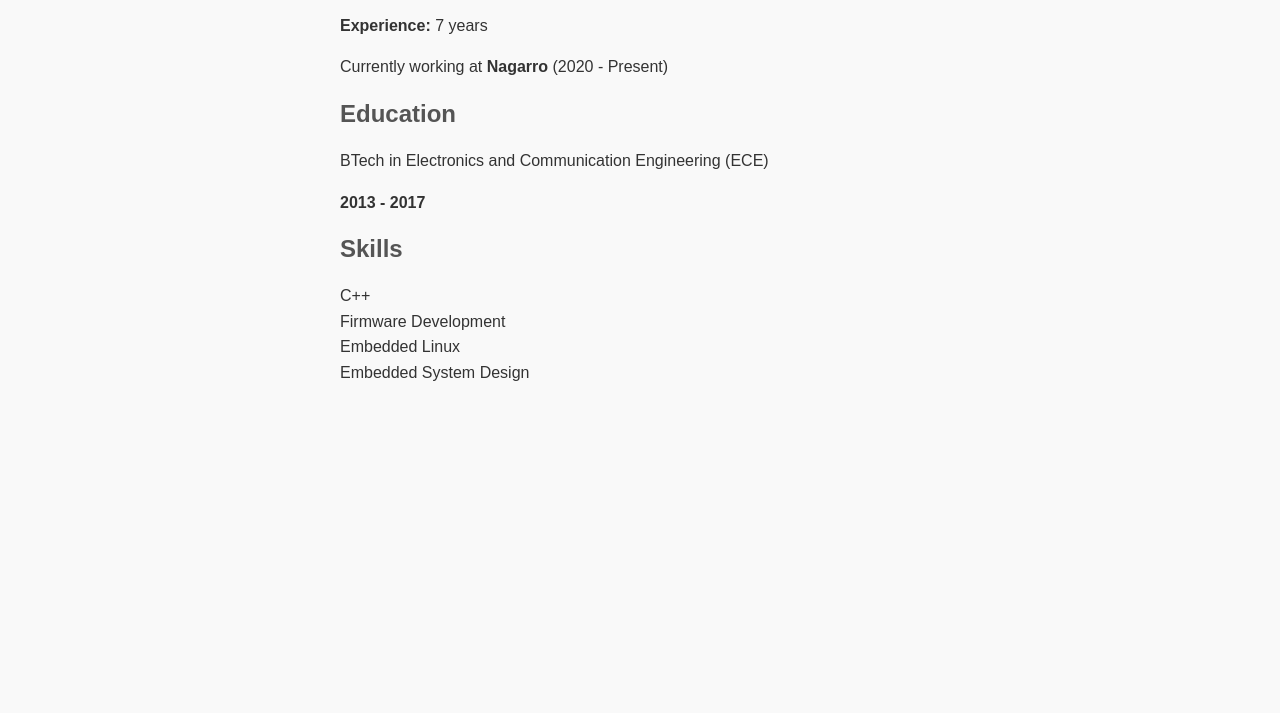
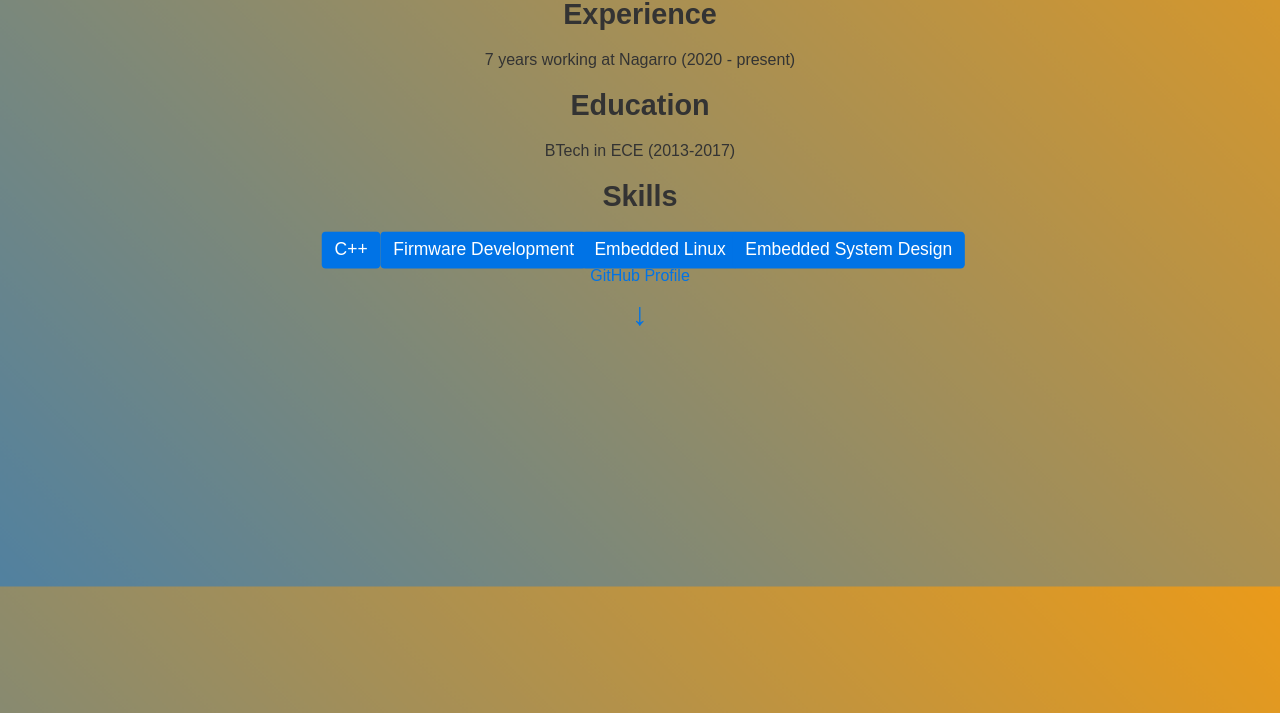
Before and after one commit to devashishmishra90/resume, a plain HTML site: page index.html in a window 1280 px wide. Shown: the part 87-800 px from the top of the page. Drawn offline with Linux system fonts and the light colour scheme.

Commit message:
css added

```diff
--- a/index.html
+++ b/index.html
@@ -3,56 +3,41 @@
   <head>
     <meta charset="UTF-8" />
     <meta name="viewport" content="width=device-width, initial-scale=1.0" />
-    <title>Devashish Mishra - Portfolio</title>
-    <style>
-      body {
-        font-family: Arial, sans-serif;
-        color: #333;
-        max-width: 600px;
-        margin: 0 auto;
-        padding: 20px;
-        background-color: #f9f9f9;
-      }
-      h1 {
-        color: #0073e6;
-      }
-      .section-title {
-        font-size: 1.5em;
-        margin-top: 20px;
-        color: #555;
-      }
-      ul {
-        list-style-type: none;
-        padding: 0;
-      }
-      .content {
-        margin: 10px 0;
-        line-height: 1.6;
-      }
-    </style>
+    <title>Devashish Mishra Portfolio</title>
+    <link rel="stylesheet" href="styles.css" />
   </head>
   <body>
-    <h1>Devashish Mishra</h1>
+    <header>
+      <h1 class="fade-in">Devashish Mishra</h1>
+    </header>
 
-    <div class="content">
-      <p><strong>Experience:</strong> 7 years</p>
-      <p>Currently working at <strong>Nagarro</strong> (2020 - Present)</p>
-    </div>
+    <section>
+      <h2 class="slide-in">Experience</h2>
+      <p>7 years working at Nagarro (2020 - present)</p>
+    </section>
 
-    <h2 class="section-title">Education</h2>
-    <div class="content">
-      <p>BTech in Electronics and Communication Engineering (ECE)</p>
-      <p><strong>2013 - 2017</strong></p>
-    </div>
+    <section>
+      <h2 class="slide-in">Education</h2>
+      <p>BTech in ECE (2013-2017)</p>
+    </section>
 
-    <h2 class="section-title">Skills</h2>
-    <div class="content">
-      <ul>
-        <li>C++</li>
-        <li>Firmware Development</li>
-        <li>Embedded Linux</li>
-        <li>Embedded System Design</li>
+    <section>
+      <h2>Skills</h2>
+      <ul class="skills">
+        <li class="pulse">C++</li>
+        <li class="pulse">Firmware Development</li>
+        <li class="pulse">Embedded Linux</li>
+        <li class="pulse">Embedded System Design</li>
       </ul>
-    </div>
+    </section>
+
+    <footer>
+      <a href="https://github.com/devashishmishra90" class="hover-underline"
+        >GitHub Profile</a
+      >
+      <div class="scroll-down">
+        <span>↓</span>
+      </div>
+    </footer>
   </body>
 </html>
--- /dev/null
+++ b/styles.css
@@ -0,0 +1,128 @@
+/* General Reset */
+* {
+  margin: 0;
+  padding: 0;
+  box-sizing: border-box;
+}
+
+body {
+  font-family: Arial, sans-serif;
+  text-align: center;
+  padding: 20px;
+  background: linear-gradient(45deg, #0073e6, #f39c12);
+  background-size: 200% 200%;
+  animation: gradientShift 8s infinite alternate;
+  color: #333;
+}
+
+/* Animations */
+@keyframes fadeIn {
+  from {
+    opacity: 0;
+  }
+  to {
+    opacity: 1;
+  }
+}
+
+@keyframes slideIn {
+  from {
+    transform: translateX(-100%);
+  }
+  to {
+    transform: translateX(0);
+  }
+}
+
+@keyframes pulse {
+  0% {
+    transform: scale(1);
+  }
+  50% {
+    transform: scale(1.1);
+  }
+  100% {
+    transform: scale(1);
+  }
+}
+
+@keyframes gradientShift {
+  0% {
+    background-position: 0% 50%;
+  }
+  100% {
+    background-position: 100% 50%;
+  }
+}
+
+@keyframes bounce {
+  0%,
+  100% {
+    transform: translateY(0);
+  }
+  50% {
+    transform: translateY(-10px);
+  }
+}
+
+/* Styling Sections */
+header h1 {
+  font-size: 2.5em;
+  margin-bottom: 20px;
+  animation: fadeIn 2s ease-in;
+}
+
+h2 {
+  font-size: 1.8em;
+  margin: 20px 0;
+}
+
+.slide-in {
+  animation: slideIn 1.5s ease-out;
+}
+
+.skills {
+  list-style: none;
+  display: flex;
+  justify-content: center;
+  gap: 10px;
+}
+
+.skills .pulse {
+  animation: pulse 1.5s infinite;
+  display: inline-block;
+  padding: 8px 12px;
+  background-color: #0073e6;
+  color: #fff;
+  border-radius: 4px;
+}
+
+.hover-underline {
+  color: #0073e6;
+  text-decoration: none;
+  position: relative;
+}
+
+.hover-underline::after {
+  content: "";
+  position: absolute;
+  width: 100%;
+  height: 2px;
+  bottom: 0;
+  left: 0;
+  background-color: #0073e6;
+  transform: scaleX(0);
+  transition: transform 0.3s ease;
+}
+
+.hover-underline:hover::after {
+  transform: scaleX(1);
+}
+
+.scroll-down span {
+  display: inline-block;
+  animation: bounce 1.5s infinite;
+  font-size: 2em;
+  color: #0073e6;
+  margin-top: 20px;
+}
```
